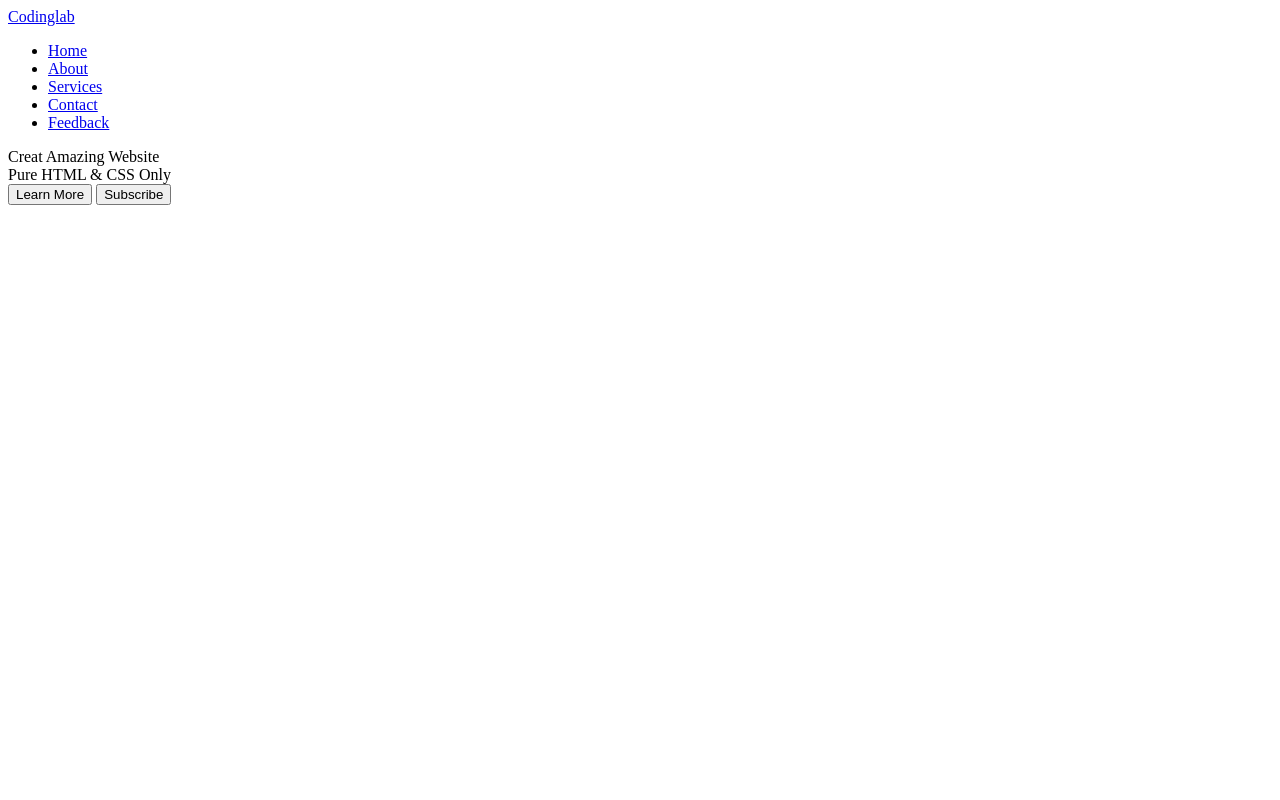
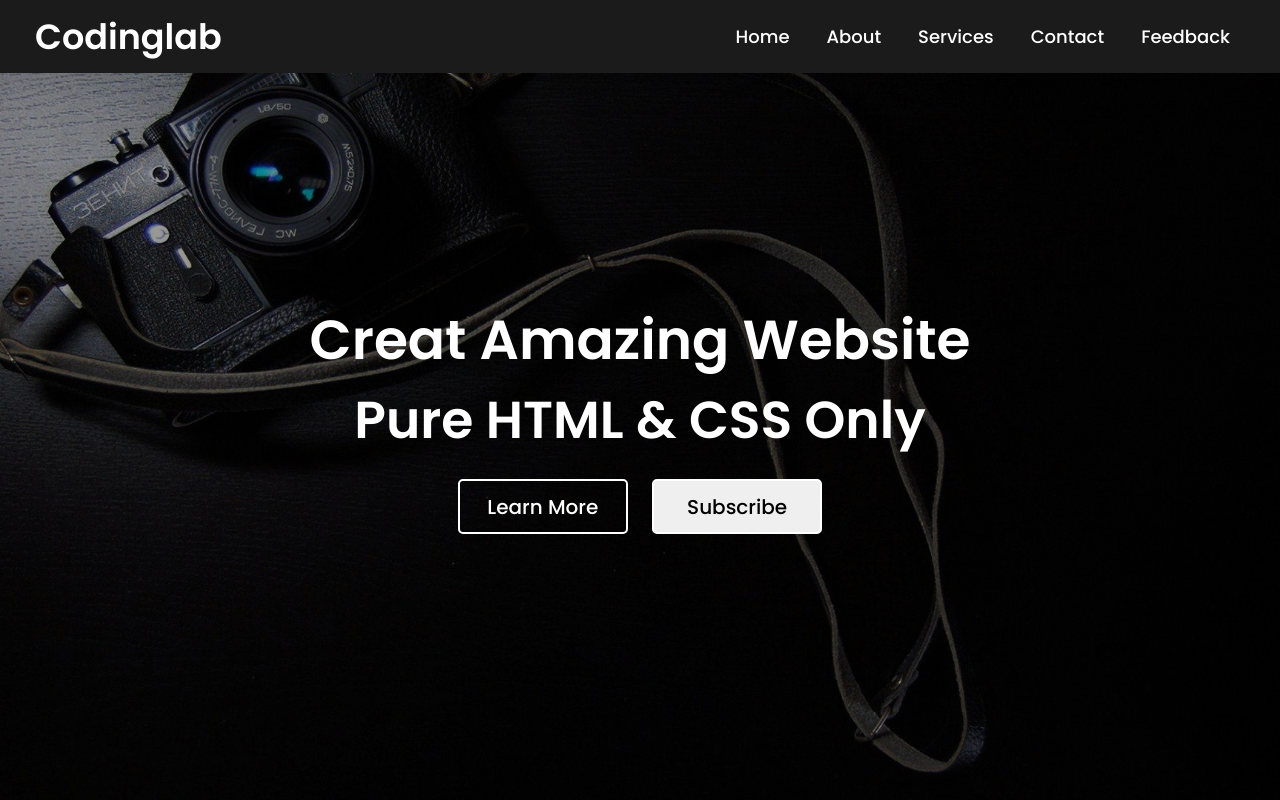
Before and after one commit to Ibra-him-elgharras/Template-9, a plain HTML site: page index.html in a window 1280 px wide. Drawn offline with Linux system fonts and the light colour scheme; the site is published under a folder, as on GitHub Pages, so addresses that start at the root find nothing.

Commit message:
finished

```diff
--- a/CSS/style.css
+++ b/CSS/style.css
@@ -17,7 +17,6 @@ nav{
 
 nav .menu{
     max-width: 1250px;
-
     margin: auto;
     display: flex;
     align-items: center;
@@ -57,7 +56,7 @@ nav .menu{
 }
 
 .img{
-    background: url(/images/5708327.jpg) no-repeat;
+    background: url(../images/5708327.jpg);
     height: 100vh;
     width: 100%;
     background-size: cover;
--- a/index.html
+++ b/index.html
@@ -3,7 +3,7 @@
 <head>
     <meta charset="UTF-8">
     <meta name="viewport" content="width=device-width, initial-scale=1.0">
-    <link rel="stylesheet" href="/CSS/style.css">
+    <link rel="stylesheet" href="CSS/style.css">
     <title>Simple-Website-2</title>
 </head>
 <body>
```
